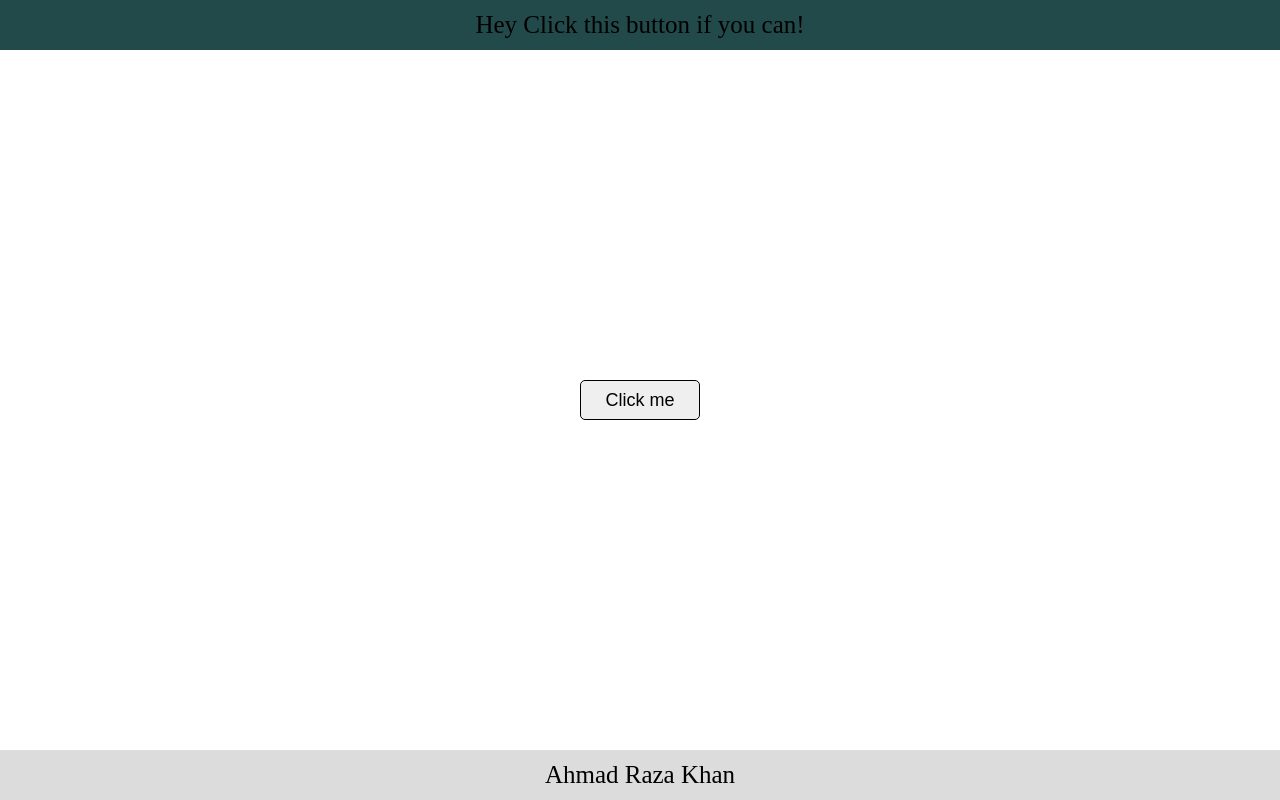
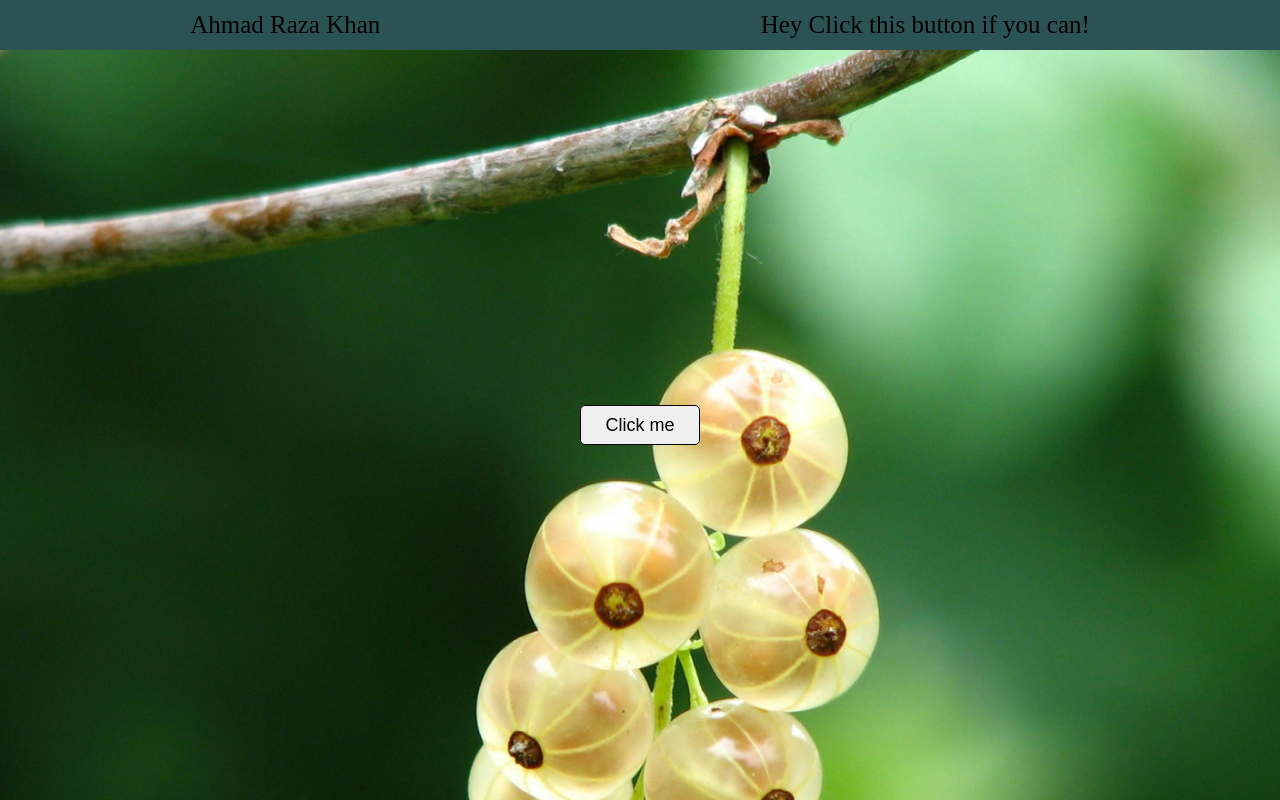
Before and after one commit to AhmadRaza-Khan/scarybtuuon, a plain HTML site: page index.html in a window 1280 px wide. Drawn offline with Linux system fonts and the light colour scheme.

Commit message:
third commit

```diff
--- a/index.html
+++ b/index.html
@@ -3,6 +3,7 @@
 <head>
     <meta charset="UTF-8">
     <meta name="viewport" content="width=device-width, initial-scale=1.0">
+    <link rel="icon" href="./public/pexels-ahmedadly-1270184.jpg" />
     <title>Scarry-Button</title>
     <style>
         *{
@@ -10,38 +11,32 @@
             padding: 0;
             box-sizing: border-box;
         }
+       .root{
+        background-image: url(./public/pexels-pixabay-54332.jpg);
+        background-size: cover;
+        background-repeat: none;
+       }
         .nav{
             width: 100vw;
             height: 50px;
             background-color: rgb(34, 74, 75);
             color: black;
             display: flex;
-            justify-content: center;
-            align-items: center;
-            font-size: 25px;
-        }
-        .main{
-            width: 100vw;
-            height: 50px;
-            background-color: gainsboro;
-            color: black;
-            display: flex;
-            justify-content: center;
+            justify-content: space-around;
             align-items: center;
             font-size: 25px;
         }
     </style>
 </head>
 <body>
-    <div class="nav" style="background-color: rgb(43, 83, 84);"> <div class="nav">Hey Click this button if you can!</div></div>
-
+    <div class="nav" style="background-color: rgb(43, 83, 84);"> <div class="logo">Ahmad Raza Khan</div> <div>Hey Click this button if you can!</div></div>
     <div id="root"></div>
-    <div class="main"><div class="logo">Ahmad Raza Khan</div></div>
 </body>
 </html>
 <script>
     const root = document.getElementById("root");
-root.style.height = "calc(100vh - 100px)"
+root.style.height = "calc(100vh - 50px)"
+root.classList.add("root")
 root.style.display = "flex"
 root.style.alignItems = "center"
 root.style.justifyContent = "center"
@@ -110,9 +105,9 @@ btn.addEventListener("mouseover", ()=>{
 })
 btn.addEventListener("click", ()=>{
     btn.innerText = "👹"
-    btn.style.backgroundColor = "black"
+    // btn.style.backgroundColor = "black"
     root.style.backgroundColor = "black"
-    div.style.backgroundColor = "black"
+    // div.style.backgroundColor = "black"
     btn.style.transition = "0.7s"
     btn.style.opacity = "0"
     btn.style.transform = "scale(30) rotate(10deg)"
@@ -125,5 +120,6 @@ btn.addEventListener("click", ()=>{
     main.style.display = "none"
     nav.style.display = "none"
     root.style.height = "100vh"
+    root.classList.remove("root")
 })
 </script>
```
Also changed, not shown: public/pexels-ahmedadly-1270184.jpg (added), public/pexels-emrecan-2189696.jpg (added), public/pexels-pixabay-54332.jpg (added), 1 other file.
